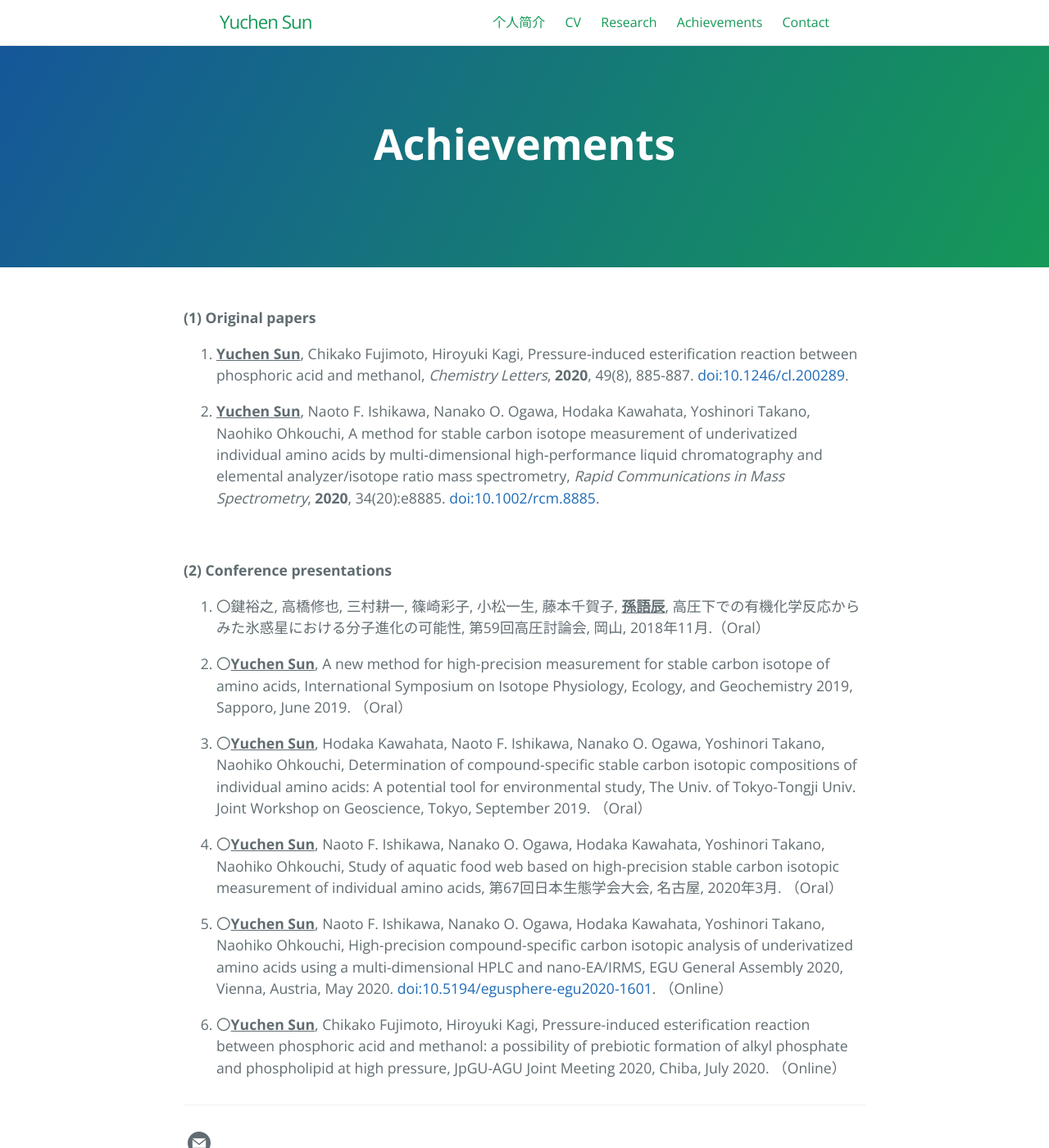
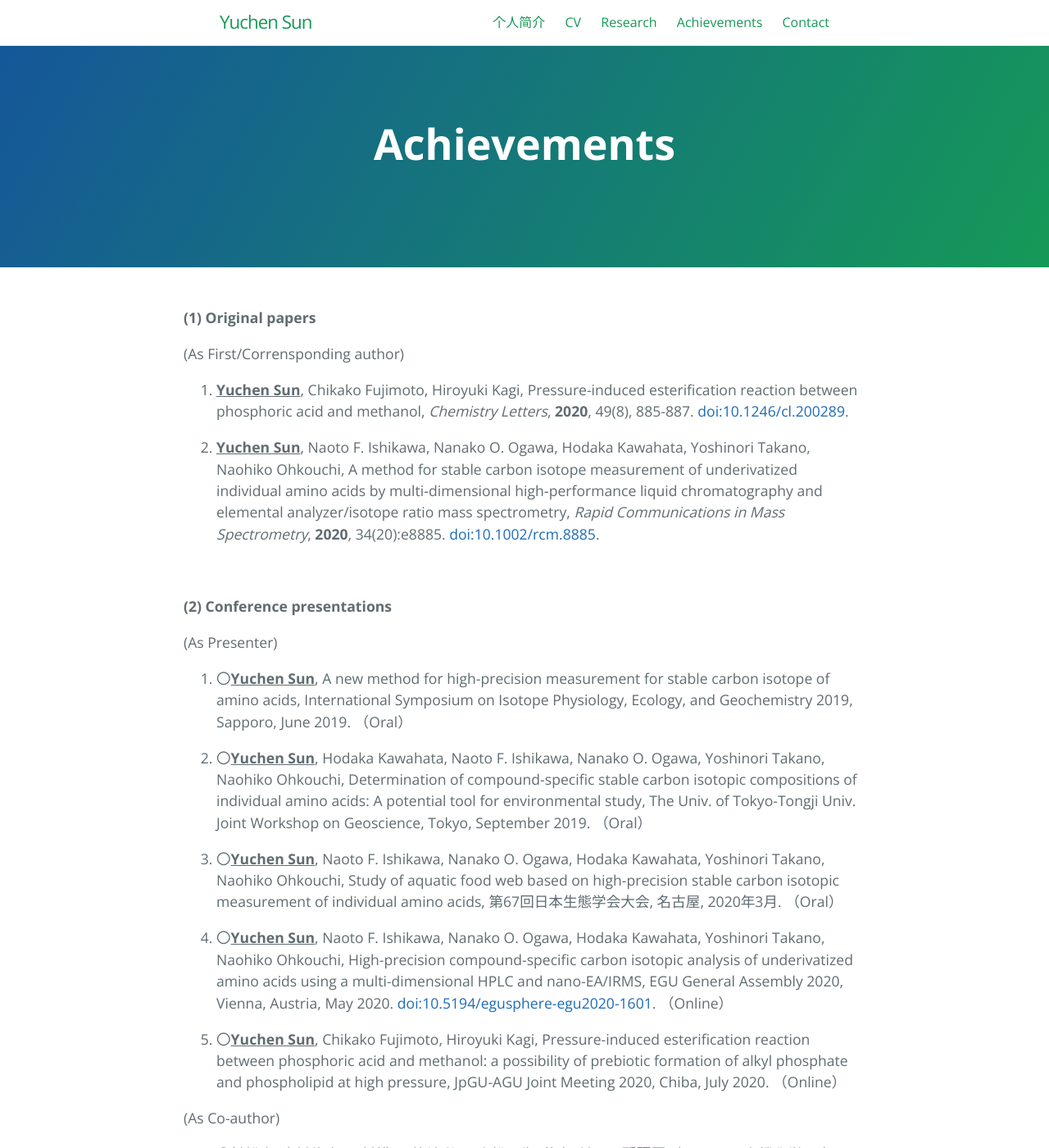
Before and after one commit to sonyuushin/sonyuushin.github.io, a Jekyll site: the page built from achievements.md, in a window 1280 px wide and 1400 px high. Shown: the whole window at 82% size. Built offline with Jekyll 4.4.1, drawn with Linux system fonts in a browser that asks for light colours; some of the changed text lies outside the part shown.

Commit message:
Update achievements.md

```diff
--- a/achievements.md
+++ b/achievements.md
@@ -10,6 +10,7 @@ order: 5
 
 <b>(1) Original papers</b>
 
+(As First/Corrensponding author)
 
 1. <b><u>Yuchen Sun</u></b>, Chikako Fujimoto, Hiroyuki Kagi, Pressure-induced esterification reaction between phosphoric acid and methanol, <i>Chemistry Letters</i>, <b>2020</b>, 49(8), 885-887. <a href="https://www.journal.csj.jp/doi/10.1246/cl.200289">doi:10.1246/cl.200289</a>.
 
@@ -19,14 +20,19 @@ order: 5
 
 <b>(2) Conference presentations</b>
 
-3. 〇鍵裕之, 高橋修也, 三村耕一, 篠崎彩子, 小松一生, 藤本千賀子, <b><u>孫語辰</u></b>, 高圧下での有機化学反応からみた氷惑星における分子進化の可能性, 第59回高圧討論会, 岡山, 2018年11月.（Oral）
+(As Presenter)
 
-4. 〇<b><u>Yuchen Sun</u></b>, A new method for high-precision measurement for stable carbon isotope of amino acids, International Symposium on Isotope Physiology, Ecology, and Geochemistry 2019, Sapporo, June 2019. （Oral）
+3. 〇<b><u>Yuchen Sun</u></b>, A new method for high-precision measurement for stable carbon isotope of amino acids, International Symposium on Isotope Physiology, Ecology, and Geochemistry 2019, Sapporo, June 2019. （Oral）
 
-5. 〇<b><u>Yuchen Sun</u></b>, Hodaka Kawahata, Naoto F. Ishikawa, Nanako O. Ogawa, Yoshinori Takano, Naohiko Ohkouchi, Determination of compound-specific stable carbon isotopic compositions of individual amino acids: A potential tool for environmental study, The Univ. of Tokyo-Tongji Univ. Joint Workshop on Geoscience, Tokyo, September 2019. （Oral）
+4. 〇<b><u>Yuchen Sun</u></b>, Hodaka Kawahata, Naoto F. Ishikawa, Nanako O. Ogawa, Yoshinori Takano, Naohiko Ohkouchi, Determination of compound-specific stable carbon isotopic compositions of individual amino acids: A potential tool for environmental study, The Univ. of Tokyo-Tongji Univ. Joint Workshop on Geoscience, Tokyo, September 2019. （Oral）
 
-6. 〇<b><u>Yuchen Sun</u></b>, Naoto F. Ishikawa, Nanako O. Ogawa, Hodaka Kawahata, Yoshinori Takano, Naohiko Ohkouchi, Study of aquatic food web based on high-precision stable carbon isotopic measurement of individual amino acids, 第67回日本生態学会大会, 名古屋, 2020年3月. （Oral）
+5. 〇<b><u>Yuchen Sun</u></b>, Naoto F. Ishikawa, Nanako O. Ogawa, Hodaka Kawahata, Yoshinori Takano, Naohiko Ohkouchi, Study of aquatic food web based on high-precision stable carbon isotopic measurement of individual amino acids, 第67回日本生態学会大会, 名古屋, 2020年3月. （Oral）
 
-7. 〇<b><u>Yuchen Sun</u></b>, Naoto F. Ishikawa, Nanako O. Ogawa, Hodaka Kawahata, Yoshinori Takano, Naohiko Ohkouchi, High-precision compound-specific carbon isotopic analysis of underivatized amino acids using a multi-dimensional HPLC and nano-EA/IRMS, EGU General Assembly 2020, Vienna, Austria, May 2020. <a href="https://meetingorganizer.copernicus.org/EGU2020/EGU2020-1601.html">doi:10.5194/egusphere-egu2020-1601</a>. （Online）
+6. 〇<b><u>Yuchen Sun</u></b>, Naoto F. Ishikawa, Nanako O. Ogawa, Hodaka Kawahata, Yoshinori Takano, Naohiko Ohkouchi, High-precision compound-specific carbon isotopic analysis of underivatized amino acids using a multi-dimensional HPLC and nano-EA/IRMS, EGU General Assembly 2020, Vienna, Austria, May 2020. <a href="https://meetingorganizer.copernicus.org/EGU2020/EGU2020-1601.html">doi:10.5194/egusphere-egu2020-1601</a>. （Online）
 
-8. 〇<b><u>Yuchen Sun</u></b>, Chikako Fujimoto, Hiroyuki Kagi, Pressure-induced esterification reaction between phosphoric acid and methanol: a possibility of prebiotic formation of alkyl phosphate and phospholipid at high pressure, JpGU-AGU Joint Meeting 2020, Chiba, July 2020. （Online）
+7. 〇<b><u>Yuchen Sun</u></b>, Chikako Fujimoto, Hiroyuki Kagi, Pressure-induced esterification reaction between phosphoric acid and methanol: a possibility of prebiotic formation of alkyl phosphate and phospholipid at high pressure, JpGU-AGU Joint Meeting 2020, Chiba, July 2020. （Online）
+
+
+(As Co-author)
+
+8. 〇鍵裕之, 高橋修也, 三村耕一, 篠崎彩子, 小松一生, 藤本千賀子, <b><u>孫語辰</u></b>, 高圧下での有機化学反応からみた氷惑星における分子進化の可能性, 第59回高圧討論会, 岡山, 2018年11月.（Oral）
```
